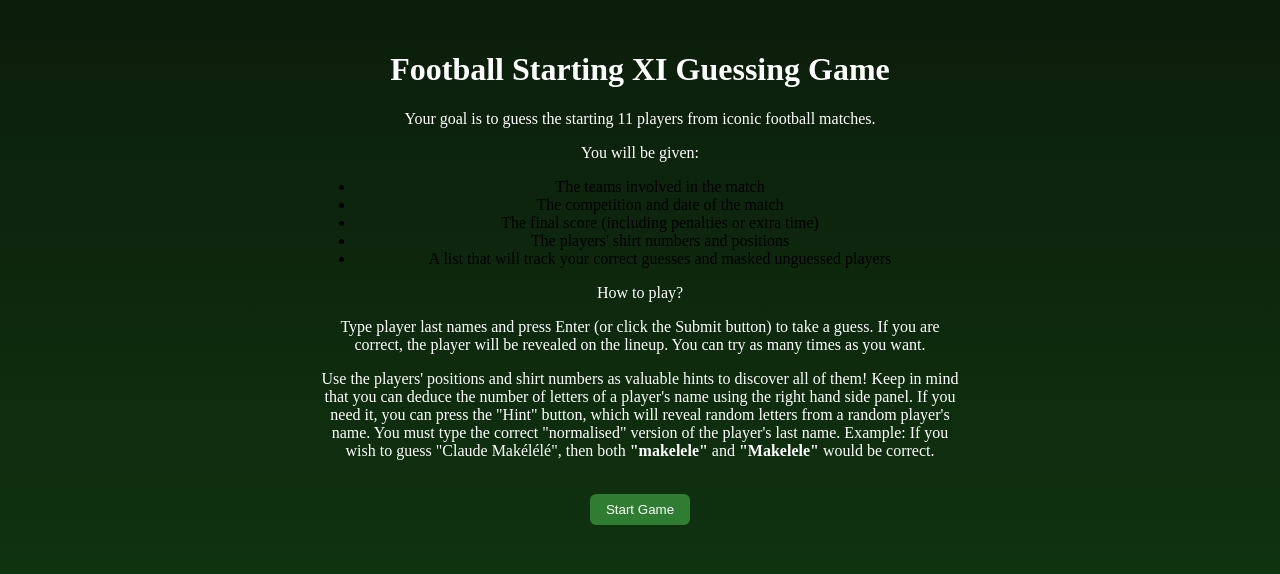
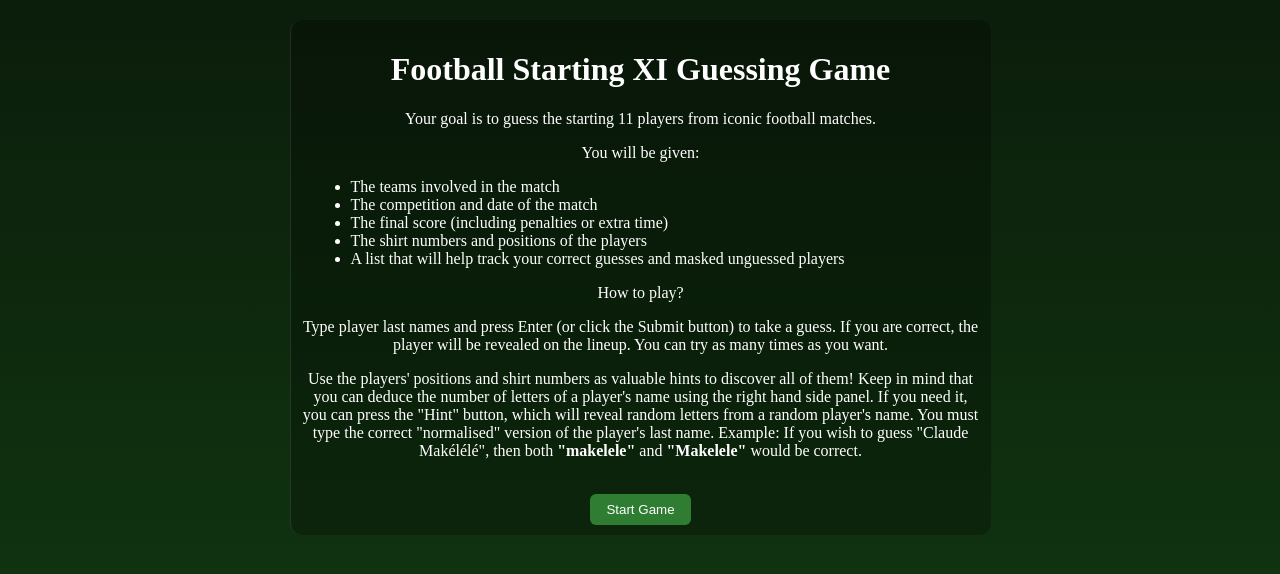
Before and after one commit to danieldyn/the-four-four-two, a React (Vite) app in the folder frontend/: page / in a window 1280 px wide. Shown: the top 574 px of the page. Built offline with nearby package versions, Linux system fonts and the light colour scheme.

Commit message:
[Frontend] Improve Home Page and Guess History rendering The Guess History list now prioritises alias display over full name

```diff
--- a/frontend/src/components/GuessHistory.tsx
+++ b/frontend/src/components/GuessHistory.tsx
@@ -41,6 +41,9 @@ const GuessHistory: React.FC<GuessHistoryProps> = ({
         <ul>
           {sorted.map((p) => {
             const isGuessed = guessedSlugs.includes(p.player.slug);
+            const correctAnswer = (p.player.alias && p.player.display)
+                                ? p.player.display
+                                : `${p.player.firstName} ${p.player.lastName}`;
 
             return (
               <li key={p.id} className={`player-row ${isGuessed ? "revealed" : ""}`}>
@@ -50,8 +53,8 @@ const GuessHistory: React.FC<GuessHistoryProps> = ({
 
                 <span className="history-player-name">
                   {isGuessed
-                    ? `${p.player.firstName} ${p.player.lastName}`
-                    : maskName(p.player.firstName, p.player.lastName, hintsUsed[p.player.slug])
+                    ? correctAnswer
+                    : maskName(correctAnswer, hintsUsed[p.player.slug])
                   }
                 </span>
               </li>
--- a/frontend/src/pages/HomePage.tsx
+++ b/frontend/src/pages/HomePage.tsx
@@ -1,8 +1,17 @@
-import React from "react";
 import { useNavigate } from "react-router-dom";
 
 const HomePage: React.FC = () => {
   const navigate = useNavigate();
+
+  // Player instructions about provided in-game info
+  const components = [
+    'The teams involved in the match',
+    'The competition and date of the match',
+    'The final score (including penalties or extra time)',
+    'The shirt numbers and positions of the players',
+    'A list that will help track your correct guesses and masked unguessed players'
+  ]
+  const listComponents = components.map(c => <li>{c}</li>);
 
   return (
     <div className="page">
@@ -12,19 +21,13 @@ const HomePage: React.FC = () => {
         <p>
           Your goal is to guess the starting 11 players from iconic football matches.
         </p>
+        <p>
+          You will be given:
+        </p>
+
+        <ul>{listComponents}</ul>
 
         <div>
-          <p>You will be given:</p>
-          <ul>
-            <li>The teams involved in the match</li>
-            <li>The competition and date of the match</li>
-            <li>The final score (including penalties or extra time)</li>
-            <li>The players' shirt numbers and positions</li>
-            <li>A list that will track your correct guesses and masked unguessed players</li>
-          </ul>
-        </div>
-
-        <div style={{ marginTop: "1rem" }}>
           <p>How to play?</p>
           <p>
             Type player last names and press Enter (or click the Submit button) to take a guess.
--- a/frontend/src/styles/base.css
+++ b/frontend/src/styles/base.css
@@ -11,3 +11,9 @@ h1, h2, h3, p {
   text-align: center;
   color: white;
 }
+
+ul {
+  color: white;
+  text-align: left;
+  margin-left: 10px;
+}
--- a/frontend/src/styles/components/forms.css
+++ b/frontend/src/styles/components/forms.css
@@ -14,10 +14,12 @@ input {
 }
 
 .submit-button {
+  margin-right: 8px;
   padding: 8px 16px;
   background: #253fb3;
   border: none;
   color: white;
+  font-size: medium;
   border-radius: 6px;
   cursor: pointer;
 }
@@ -27,10 +29,12 @@ input {
 }
 
 .hint-button {
+  margin-right: 8px;
   padding: 8px 16px;
   background: #bb4419;
   border: none;
   color: white;
+  font-size: medium;
   border-radius: 6px;
   cursor: pointer;
 }
--- a/frontend/src/styles/layout.css
+++ b/frontend/src/styles/layout.css
@@ -12,7 +12,7 @@
   grid-template-columns: 1fr 260px;
   gap: 30px;
   max-width: 1250px;
-  margin: 0 auto;
+  margin-left: 30px;
 }
 
 .main-content {
@@ -36,7 +36,7 @@
   background: rgba(0, 0, 0, 0.25);
   border-left: 1px solid rgba(255,255,255,0.1);
   border-radius: 12px;
-  width: 330px;
+  width: 350px;
   position: sticky;
   display: flex;
   flex-direction: column;
@@ -63,8 +63,11 @@
 /* Main content container */
 .container {
   width: 100%;
-  max-width: 650px;
+  max-width: 680px;
   text-align: center;
+  background: rgba(0, 0, 0, 0.25);
+  border-left: 1px solid rgba(255,255,255,0.1);
+  border-radius: 12px;
 
   padding: 10px;
 }
--- a/frontend/src/utils/maskName.ts
+++ b/frontend/src/utils/maskName.ts
@@ -2,28 +2,21 @@
  * Masks or partially reveals a player's name using dots.
  * Revealing causes approximately 1/3 of the letters to become visible.
  *
- * @param firstName
- * @param lastName
+ * @param name
  * @param revealHint - Whether to reveal a portion of the name
  * @returns The masked or partially revealed name
  */
-export function maskName(
-  firstName: string,
-  lastName: string,
-  revealHint: boolean = false
-): string {
-  const fullName: string = `${firstName} ${lastName}`.trim();
-
+export function maskName(name: string, revealHint: boolean = false): string {
   // Defaults to no hints unless specified
   if (!revealHint) {
-    return fullName
+    return name
       .split("")
       .map((char: string) => (char === " " ? " " : "•"))
       .join("");
   }
 
   // Hint random logic
-  const chars: string[] = fullName.split("");
+  const chars: string[] = name.split("");
 
   // Get indexes of letters only (ignoring spaces)
   const letterIndexes: number[] = chars
```
